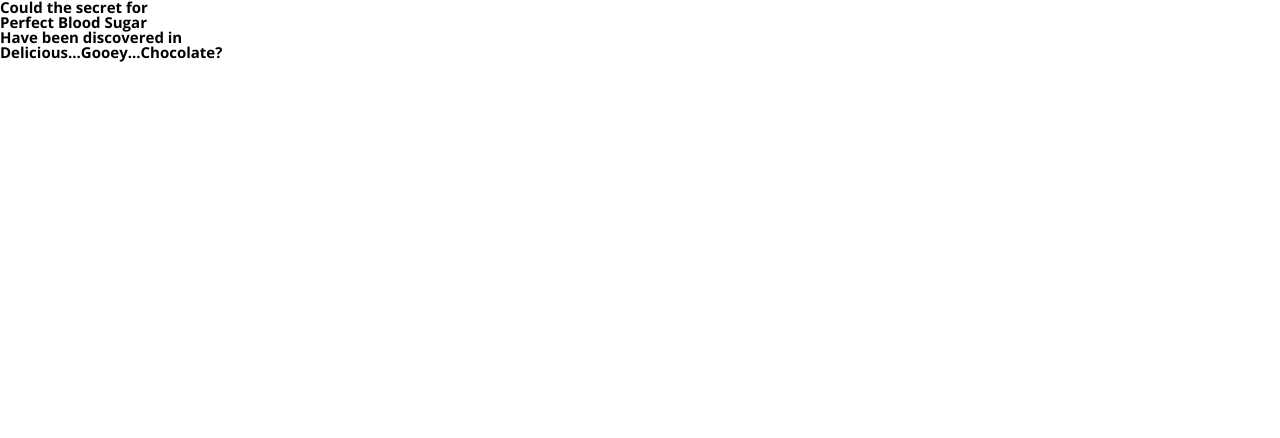
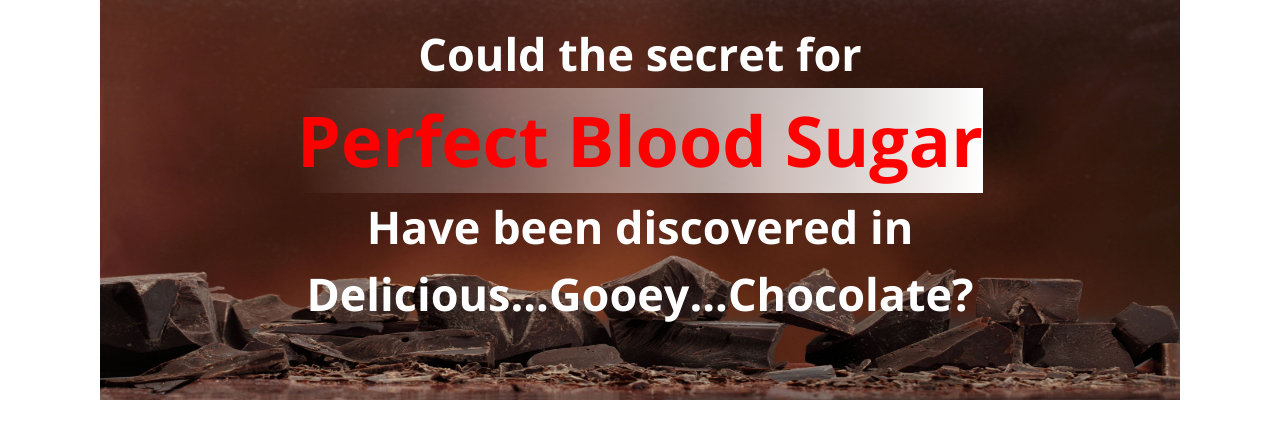
Before and after one commit to kbuicuong/agora-mockup, a website: page index.html in a window 1280 px wide. Drawn offline with nearby package versions, Linux system fonts and the light colour scheme; files that its build step writes are made by us from their sources.

Commit message:
built basic headline section

```diff
--- a/sass/_base.scss
+++ b/sass/_base.scss
@@ -19,6 +19,7 @@ $font-primary: 'Open Sans', sans-serif;
   }
 
   body{
+      padding: 0 10rem;
       line-height: 1;
       font-family: $font-primary;
   }
--- /dev/null
+++ b/sass/_headline.scss
@@ -0,0 +1,27 @@
+.headline{
+    background-image: url("/images/HeadlineImage_1.jpg");
+    height: 40rem;
+    background-size: 100% 100%;
+    background-repeat: no-repeat;
+    display: flex;
+    flex-direction: column;
+    align-items: center;
+    line-height: 1.5;
+
+    &--small{
+        color: #fff;
+        font-size: 4.5rem;
+
+        &:first-child{
+            margin-top: 2rem;
+        }
+    }
+
+    &--large{
+        color: red;
+        font-size: 7rem;
+        background-image: linear-gradient(to right, rgba(255, 255, 255, 0), rgba(255, 255, 255, 1));
+        background-size: 100%;
+        display: block;
+    }
+}
--- a/sass/main.scss
+++ b/sass/main.scss
@@ -1,2 +1,3 @@
 @import "base";
 @import "typography";
+@import "headline";
```
Also changed, not shown: css/style.css (added).
